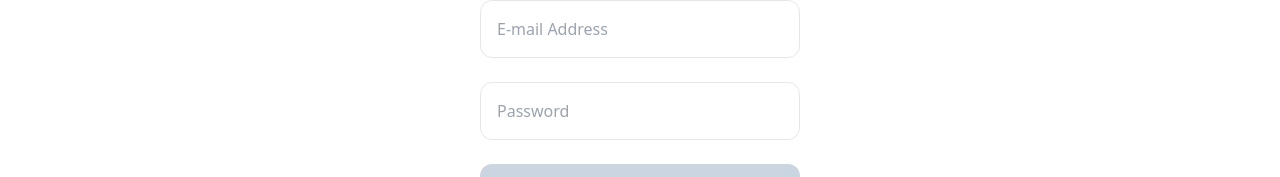
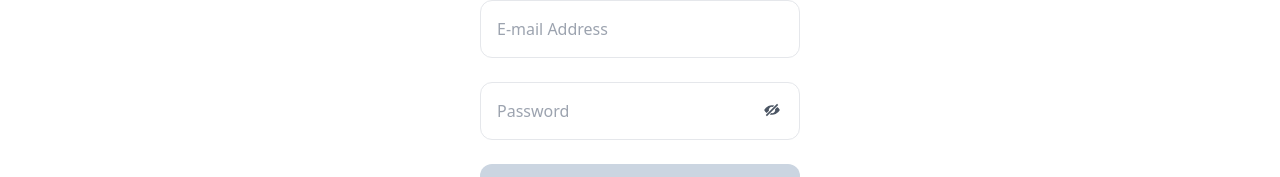
Before and after one commit to Zhybuliou/graphiql-app, a React (Vite) app: page /sign-in in a window 1280 px wide. Shown: the part 128-305 px from the top of the page. Built offline with nearby package versions, Linux system fonts and the light colour scheme; no server answers.

Commit message:
refactor: add icons for input pass

```diff
--- a/src/components/ui/UIFormInput.tsx
+++ b/src/components/ui/UIFormInput.tsx
@@ -1,6 +1,8 @@
 import { FieldValues, Path, UseFormRegister } from 'react-hook-form';
 
-import React from 'react';
+import React, { useState } from 'react';
+import IconView from './icons/IconView';
+import IconNoView from './icons/IconNoView';
 
 type UiFormInputProps<T extends FieldValues> = {
   type: React.HTMLInputTypeAttribute;
@@ -19,10 +21,15 @@ function UIFormInput<T extends FieldValues>({
   placeholder,
   error = '',
 }: UiFormInputProps<T>) {
+  const [showPassword, setShowPassword] = useState(false);
+
+  const handleTogglePassword = () => {
+    setShowPassword(!showPassword);
+  };
   return (
     <label htmlFor={name} className="relative w-80 mb-6 text-black">
       <input
-        type={type}
+        type={showPassword ? 'text' : type}
         id={name}
         className={`p-4 text-base w-full rounded-xl border border-gray-200 focus:outline-none focus:border-blue-500 ${
           error ? ' border-red-400' : 'border-gray-200'
@@ -30,6 +37,19 @@ function UIFormInput<T extends FieldValues>({
         {...register(name, { required })}
         placeholder={placeholder}
       />
+      {type === 'password' && (
+        <span
+          aria-hidden="true"
+          className="absolute top-5 right-5 cursor-pointer"
+          onClick={handleTogglePassword}
+        >
+          {showPassword ? (
+            <IconView className="w-4 h-4" />
+          ) : (
+            <IconNoView className="w-4 h-4" />
+          )}
+        </span>
+      )}
       {error && <div className="text-red-400 select-none">{error}</div>}
     </label>
   );
--- /dev/null
+++ b/src/components/ui/icons/IconNoView.tsx
@@ -0,0 +1,16 @@
+function IconNoView({ className }: { className: string }) {
+  return (
+    <svg
+      viewBox="0 0 20 20"
+      xmlns="http://www.w3.org/2000/svg"
+      className={className}
+    >
+      <path
+        d="M12.81 4.36l-1.77 1.78a4 4 0 0 0-4.9 4.9l-2.76 2.75C2.06 12.79.96 11.49.2 10a11 11 0 0 1 12.6-5.64zm3.8 1.85c1.33 1 2.43 2.3 3.2 3.79a11 11 0 0 1-12.62 5.64l1.77-1.78a4 4 0 0 0 4.9-4.9l2.76-2.75zm-.25-3.99l1.42 1.42L3.64 17.78l-1.42-1.42L16.36 2.22z"
+        fill="#4B5563"
+      />
+    </svg>
+  );
+}
+
+export default IconNoView;
--- /dev/null
+++ b/src/components/ui/icons/IconView.tsx
@@ -0,0 +1,16 @@
+function IconView({ className }: { className: string }) {
+  return (
+    <svg
+      viewBox="0 0 20 20"
+      xmlns="http://www.w3.org/2000/svg"
+      className={className}
+    >
+      <path
+        d="M.2 10a11 11 0 0 1 19.6 0A11 11 0 0 1 .2 10zm9.8 4a4 4 0 1 0 0-8 4 4 0 0 0 0 8zm0-2a2 2 0 1 1 0-4 2 2 0 0 1 0 4z"
+        fill="#4B5563"
+      />
+    </svg>
+  );
+}
+
+export default IconView;
```
